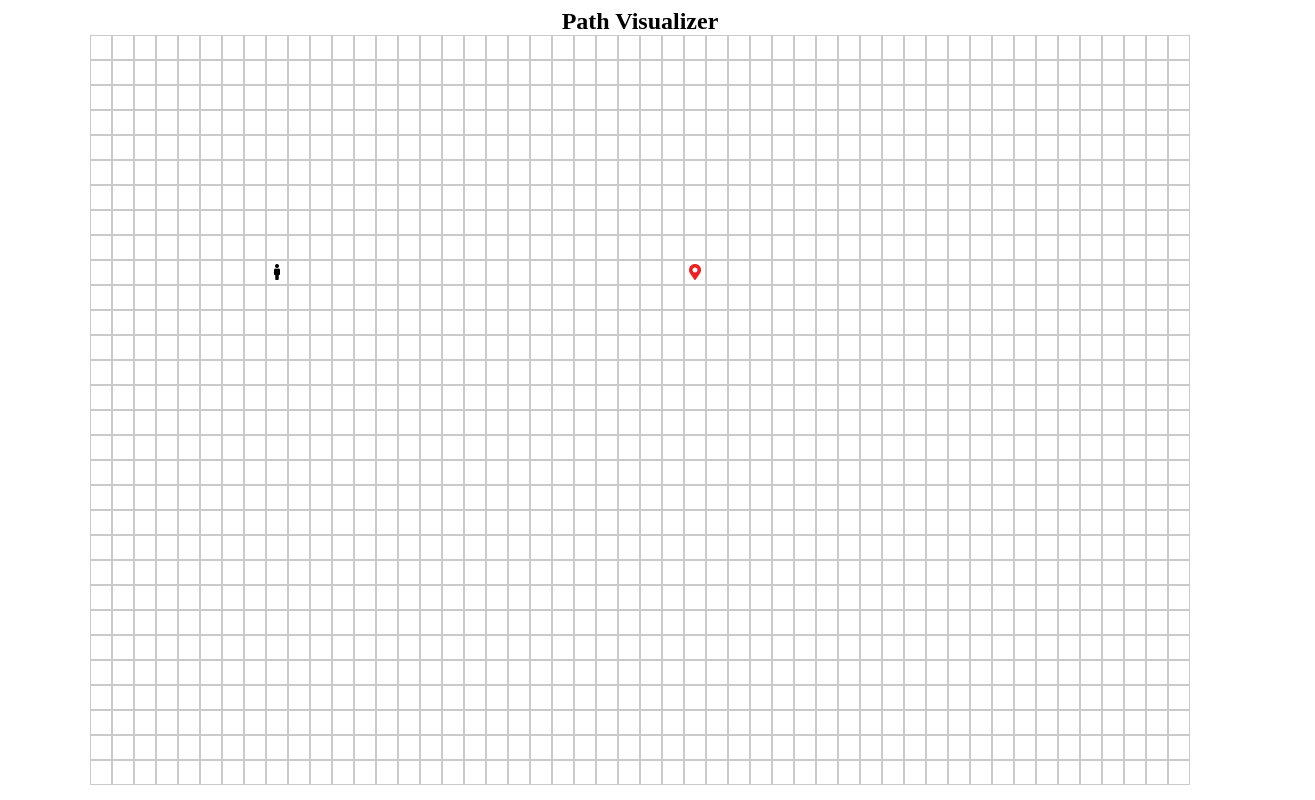
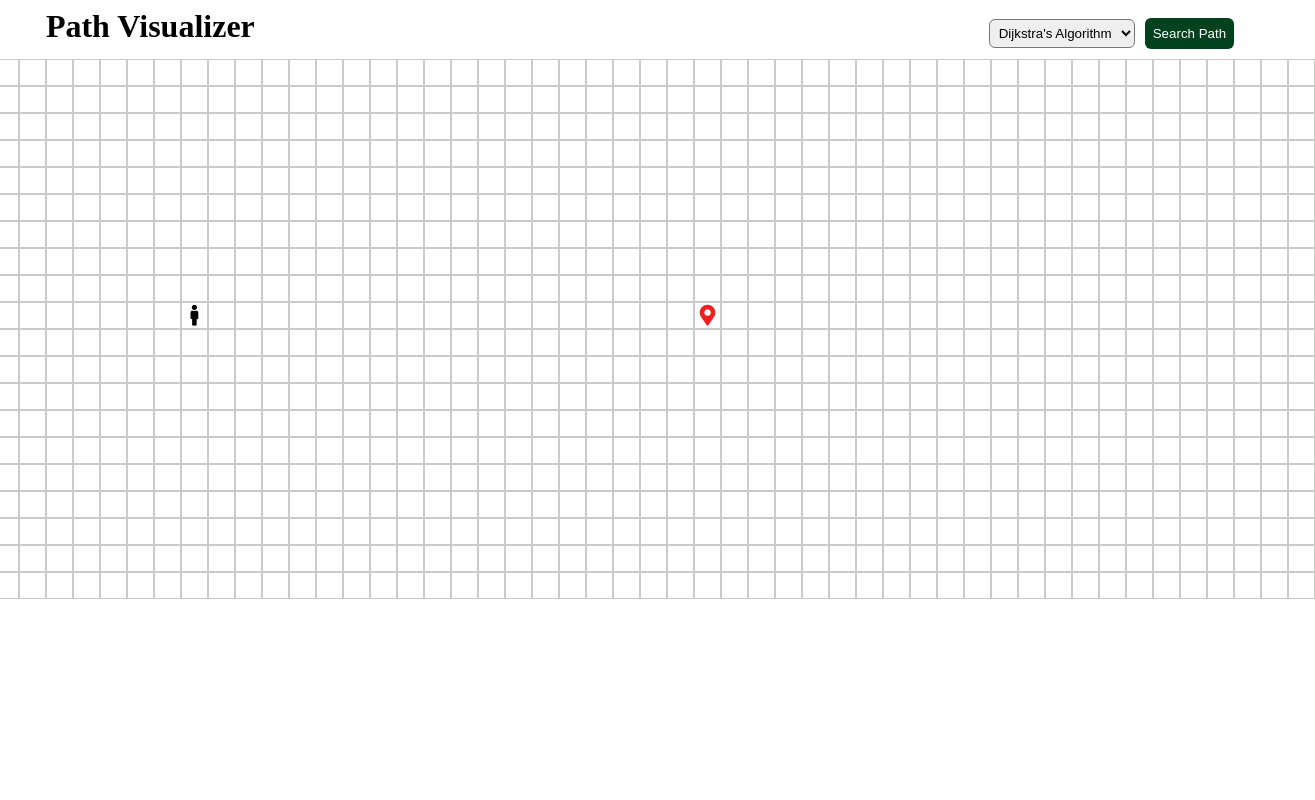
Before and after one commit to Blade365z/path-visualizer, a React (Create React App) app: page / in a window 1280 px wide. Shown: the whole page, 1315 px wide, since content can reach past the window. Built offline with nearby package versions, Linux system fonts and the light colour scheme.

Commit message:
grid click events added

```diff
--- a/src/components/App.css
+++ b/src/components/App.css
@@ -1,8 +1,7 @@
 .node {
   text-align: center;
-  padding-top: 3px;
-  height: 20px;
-  width: 20px;
+  height: 25px;
+  width: 25px;
   border-width: 1px;
   border-color: rgba(51, 51, 51, 0.26);
   border-style: solid;
@@ -11,12 +10,10 @@
   display: flex;
   justify-content: center;
 }
-.node:hover {
-  background-color: rgb(202, 201, 201);
-}
-.node-symbol {
-  text-align: center;
-  margin-top: 2px;
+
+.node i {
+  margin-top: 3px;
+  font-size: 1.3em;
 }
 .grid {
   vertical-align: middle;
@@ -31,3 +28,21 @@
 .obstacle {
   background-color: rgb(51, 51, 51);
 }
+
+.nav {
+  padding: 0 3% 0 3%;
+  display: flex;
+}
+.drop-down {
+  padding: 5px;
+  border-radius: 6px;
+}
+.button {
+  margin: 0px 0px 10px 10px;
+  background-color: rgb(0, 65, 30);
+  color: #ffff;
+  stroke: 0px;
+  border: 0px;
+  padding: 8px;
+  border-radius: 6px;
+}
--- a/src/components/App.js
+++ b/src/components/App.js
@@ -5,12 +5,64 @@ import Grid from './Grid';
 import './App.css';
 
 
+const initialzeObjectForGrid = (row, col) => {
+    //Grid Object Initalizer
+    /*
+        {
+            Node-Number:Type
+        }
+    */
+    let object = {};
+    let source = 458;
+    let destination = 477;
+    for (let i = 0; i < (row * col); i++) {
+        if (i === source)
+            object[i] = 'SOURCE';
+        else if (i === destination)
+            object[i] = 'DESTINATION'
+        else
+            object[i] = 'PATH'
+    }
+    return object;
+}
 const App = () => {
+    const [GridData, setGridData] = useState(
+        initialzeObjectForGrid(20, 50)
+    );
+    const setUpObstacles = useCallback((node, type) => {
+        setGridData(prevState => ({
+            ...prevState,
+            [node]: type
+        }))
+    })
+
+    const setDraggedNode = (source, target) => {
+        let typeTemp = GridData[source];
+        setGridData(prevState => ({
+            ...prevState,
+            [target]: typeTemp,
+            [source]: 'PATH',
+        }));
+    }
+
     return (
         <div>
-            <h2 style={{ textAlign: 'center', margin: '0px' }}>Path Visualizer</h2>
+            <div className="nav">
+                <div><h1 style={{ margin: '0' }}>Path Visualizer</h1></div>
+                <div style={{ marginLeft: 'auto', paddingTop: '10px' }}>
+                    <select className="drop-down">
+                        <option>Dijkstra's Algorithm</option>
+                        <option>A* Algorithm</option>
+                    </select>
+                    <button className="button">Search Path</button>
+                </div>
+            </div>
             <div className="grid-container">
-                <Grid />
+                <Grid
+                    GridData={GridData}
+                    setUpObstacles={setUpObstacles}
+                    setDraggedNode={setDraggedNode}
+                />
             </div>
         </div>
     )
--- a/src/components/Grid.js
+++ b/src/components/Grid.js
@@ -1,56 +1,66 @@
-import React, { useState } from 'react'
+import React, { useState, useEffect, useRef } from 'react'
 
 
-const initialzeObjectForGrid = (row, col) => {
-    //Grid Object Initalizer
-    /*
-        {
-            Node-Number:Type
-        }
-    */
-    let object = {};
-    let source = 458;
-    let destination = 477;
-    for (let i = 0; i < (row * col); i++) {
-        if (i === source)
-            object[i] = 'SOURCE';
-        else if (i === destination)
-            object[i] = 'DESTINATION'
-        else
-            object[i] = 'PATH'
-    }
-    return object;
-}
 
 
 //Grid Component
-const Grid = () => {
-    const [GridData, setGridData] = useState(
-        initialzeObjectForGrid(30, 50)
-    );
+const Grid = ({ GridData, setUpObstacles, setDraggedNode }) => {
+
     const [MouseHold, setMouseHold] = useState(false);
     const setObstacle = (node) => {
         if (MouseHold && GridData[node] !== 'SOURCE' && GridData[node] !== 'DESTINATION') {
-            let gridData = {};
-            Object.keys(GridData).map(element => {
-                if (element === node) {
-                    gridData[element] = 'OBSTACLE';
-
-                } else {
-                    gridData[element] = GridData[element];
-                }
-            })
-            setGridData(gridData);
+            (GridData[node] === 'OBSTACLE') && setUpObstacles(node, 'PATH');
+            (GridData[node] === 'PATH') && setUpObstacles(node, 'OBSTACLE');
         }
     }
+    const initiateObstacleSetup = (node) => {
+        setMouseHold(true)
+        if (GridData[node] !== 'SOURCE' && GridData[node] !== 'DESTINATION') {
+            (GridData[node] === 'OBSTACLE') && setUpObstacles(node, 'PATH');
+            (GridData[node] === 'PATH') && setUpObstacles(node, 'OBSTACLE');
+        }
+    }
+    const dragNode = (e, node) => {
+        //Make sure mouse hold is false
+        setMouseHold(false);
+        e.dataTransfer.setData('source', node);
+    }
+    const draggedOver = (e, node) => {
+        e.preventDefault();
+        e.dataTransfer.dropEffect = "move";
+    }
+    const droppedOnGrid = (e, node) => {
+        let source = e.dataTransfer.getData('source');
+        if (GridData[node] !== 'SOURCE' && GridData[node] !== 'DESTINATION' && GridData[node] !== 'OBSTACLE') {
+            setDraggedNode(source, node);
 
+        }
+    }
     return (
-        <div className="grid" onMouseDown={() => setMouseHold(true)} onMouseUp={() => setMouseHold(false)} >
+        <div className="grid"  >
             {
                 Object.keys(GridData).map((node, i) => {
-                    return <div className={"node " + GridData[node].toLowerCase()} key={i} title={"node: " + node} onMouseOver={() => setObstacle(node)}>
-                        {GridData[node] === 'SOURCE' && <i className="fas fa-male" draggable></i>}
-                        {GridData[node] === 'DESTINATION' && <i className="fas fa-map-marker-alt "></i>}
+                    return <div className={"node " + GridData[node].toLowerCase()} key={i} title={"node: " + node} onMouseEnter={() => setObstacle(node)} onMouseDown={() => initiateObstacleSetup(node)} onMouseUp={() => setMouseHold(false)}    >
+                        {
+                            GridData[node] === 'SOURCE' && <div
+                                draggable onDragStart={(e) => dragNode(e, node)}>
+                                <i className="fas fa-male" ></i>
+                            </div>
+                        }
+
+                        {
+                            GridData[node] === 'DESTINATION' && <div
+                                draggable onDragStart={(e) => dragNode(e, node)}>
+                                <i className="fas fa-map-marker-alt "></i>
+                            </div>
+                        }
+                        {
+                            GridData[node] === 'PATH' && <div
+                                onDragOver={(e) => draggedOver(e, node)}
+                                onDrop={(e) => droppedOnGrid(e, node)}
+                                style={{ width: '100%', height: '100%' }} >
+                            </div>
+                        }
                     </div>
                 })
             }
```
Also changed, not shown: src/components/helper.js (added, +12 -0 lines).
